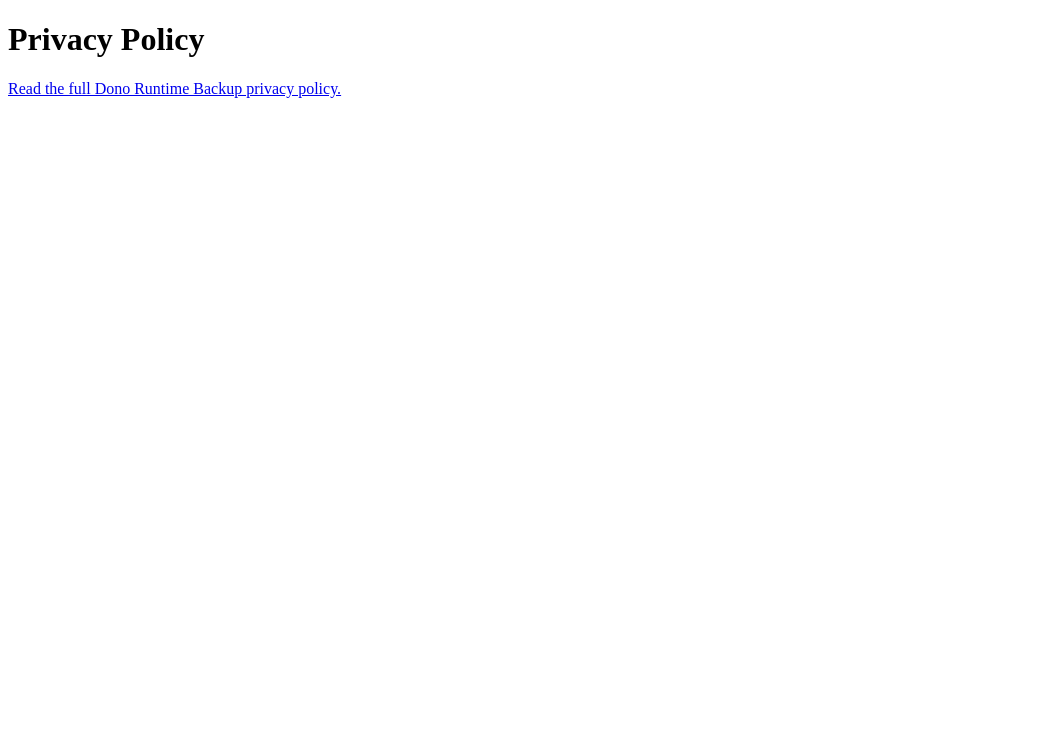
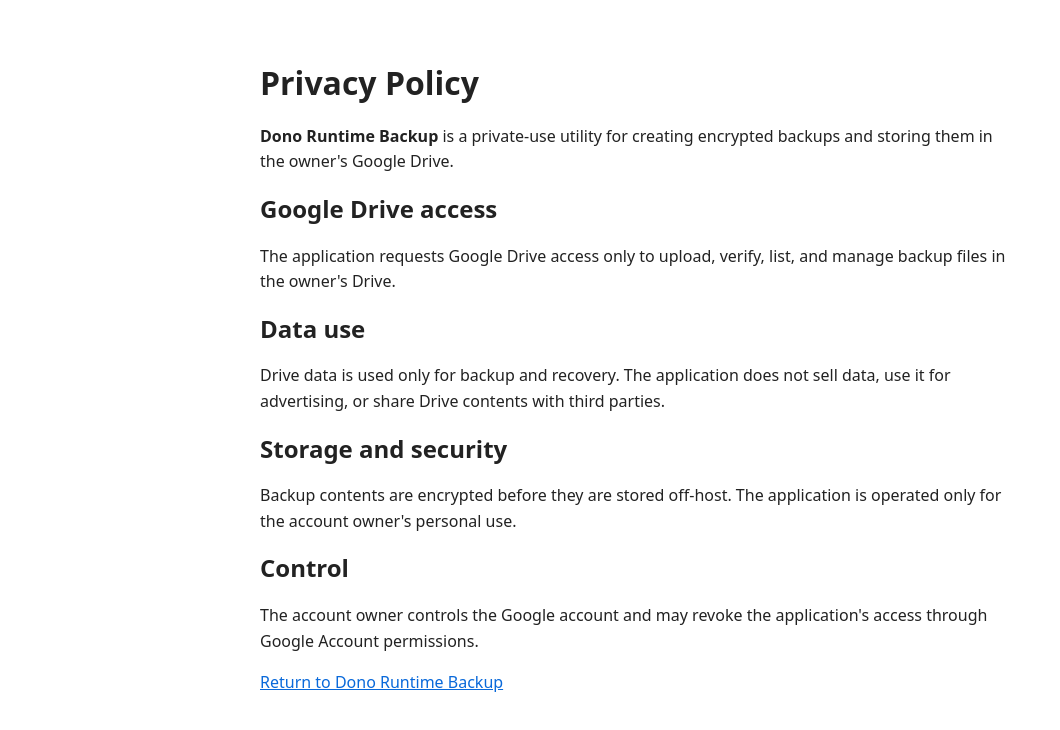
Before and after one commit to dwforcgptesting-star/dono-runtime-backup-site, a plain HTML site: page privacy.html in a window 1280 px wide. Shown: the whole page, without its empty margins (0-1060 px from the left). Drawn offline with Linux system fonts and the light colour scheme.

Commit message:
Expand privacy policy page

```diff
--- a/privacy.html
+++ b/privacy.html
@@ -1 +1,31 @@
-<!doctype html><html><head><meta charset="utf-8"><title>Privacy Policy</title></head><body><h1>Privacy Policy</h1><p><a href="index.html#privacy">Read the full Dono Runtime Backup privacy policy.</a></p></body></html>
+<!doctype html>
+<html lang="en">
+<head>
+  <meta charset="utf-8">
+  <meta name="viewport" content="width=device-width, initial-scale=1">
+  <title>Dono Runtime Backup Privacy Policy</title>
+  <style>
+    body { font-family: system-ui, -apple-system, BlinkMacSystemFont, "Segoe UI", sans-serif; max-width: 760px; margin: 4rem auto; padding: 0 1.25rem; line-height: 1.6; color: #222; }
+    h1, h2 { line-height: 1.2; }
+    a { color: #0969da; }
+  </style>
+</head>
+<body>
+  <h1>Privacy Policy</h1>
+  <p><strong>Dono Runtime Backup</strong> is a private-use utility for creating encrypted backups and storing them in the owner's Google Drive.</p>
+
+  <h2>Google Drive access</h2>
+  <p>The application requests Google Drive access only to upload, verify, list, and manage backup files in the owner's Drive.</p>
+
+  <h2>Data use</h2>
+  <p>Drive data is used only for backup and recovery. The application does not sell data, use it for advertising, or share Drive contents with third parties.</p>
+
+  <h2>Storage and security</h2>
+  <p>Backup contents are encrypted before they are stored off-host. The application is operated only for the account owner's personal use.</p>
+
+  <h2>Control</h2>
+  <p>The account owner controls the Google account and may revoke the application's access through Google Account permissions.</p>
+
+  <p><a href="index.html">Return to Dono Runtime Backup</a></p>
+</body>
+</html>
```
